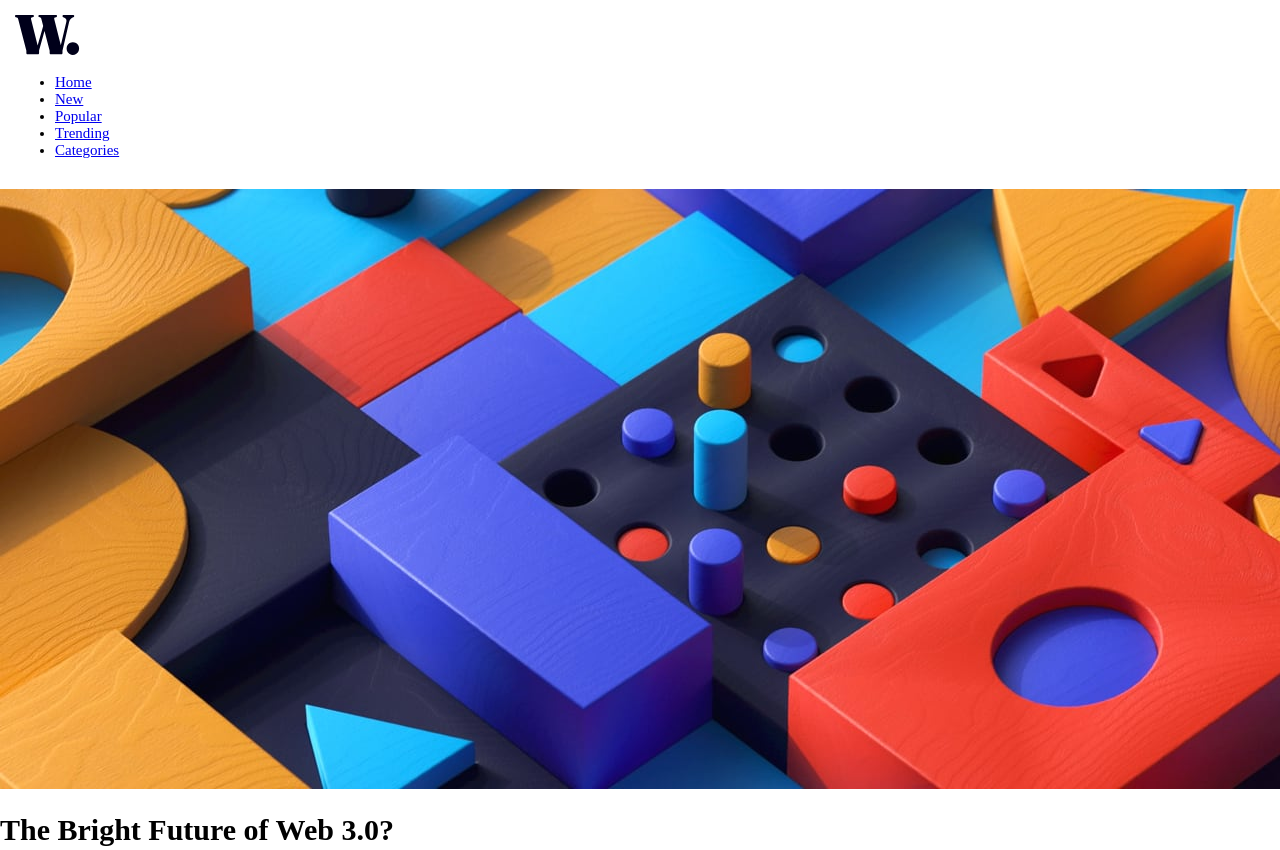
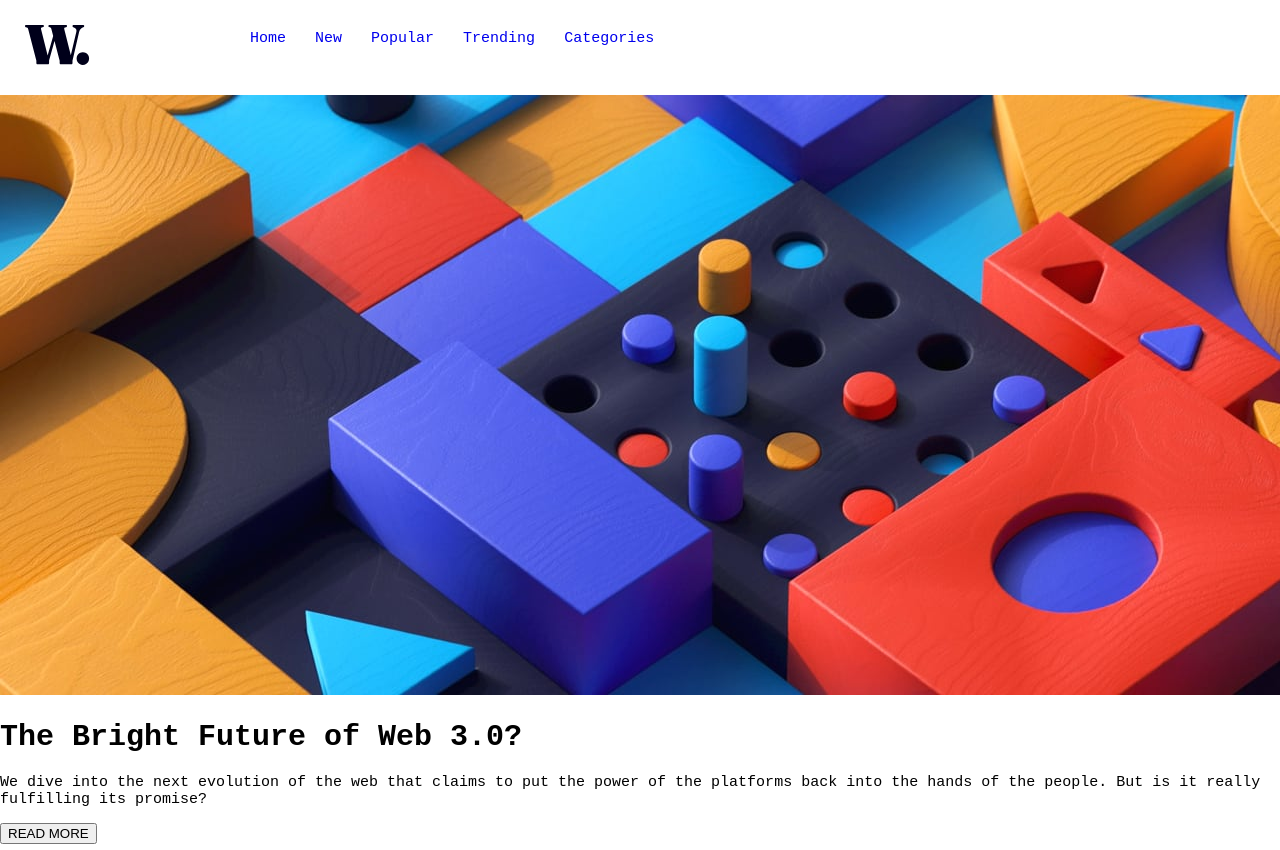
Before and after one commit to Frank-incense/Frank-incense.github.io, a plain HTML site: page news-homepage-main/index.html in a window 1280 px wide. Shown: the top 850 px of the page. Drawn offline with Linux system fonts and the light colour scheme; a web font is replaced by a local one.

Commit message:
Check if work is updated

```diff
--- a/news-homepage-main/assets/style.css
+++ b/news-homepage-main/assets/style.css
@@ -1,31 +1,40 @@
-@font-face {
-    font-family: myFirstFont;
-    src: url(https://fonts.google.com/specimen/Inter);
-  }
+
 body
 {
     size: 1440px;
-    margin: 0;
+    margin: auto;
     font-size: 15px;
-    font-family: myFirstFont;
+    font-family: 'Courier New', Courier, monospace;
 }
 header
 {
-     margin: 15px;
+    margin: 15px;
     display: flex;
 }
-a .logos
+.logos
 {
-
+    padding: 10px;
+    float: left;
 }
-nav .nav_elements
+.nav_elements
+{
+    float: left;
+    margin-left: 100px;
+}
+ul li
 {
     text-decoration: none;
-    font-size: 21px;
+    font-size: 15px;
+    display: inline;
+    padding: 10px;
+}
+a
+{
+    text-decoration: none;
 }
 main
 {
-
+    size: 1440px;
 }
 footer
 {
--- a/news-homepage-main/index.html
+++ b/news-homepage-main/index.html
@@ -21,10 +21,12 @@
 
   <header>
     <div>
-      <a href="index.html" class="logos">
-        <img src="assets/images/logo.svg" alt="">
-      </a>
-      <nav class="nav_elements">
+      <div class="logos">
+        <a href="index.html">
+          <img src="assets/images/logo.svg" alt="">
+        </a>
+      </div>
+      <div class="nav_elements">
         <ul>
           <li><a href="#">Home</a></li>
           <li><a href="#">New</a></li>
@@ -32,7 +34,8 @@
           <li><a href="#">Trending</a></li>
           <li><a href="#">Categories</a></li>
         </ul>
-      </nav>
+      </div>
+
     </div>
   </header>
   <main>
```
